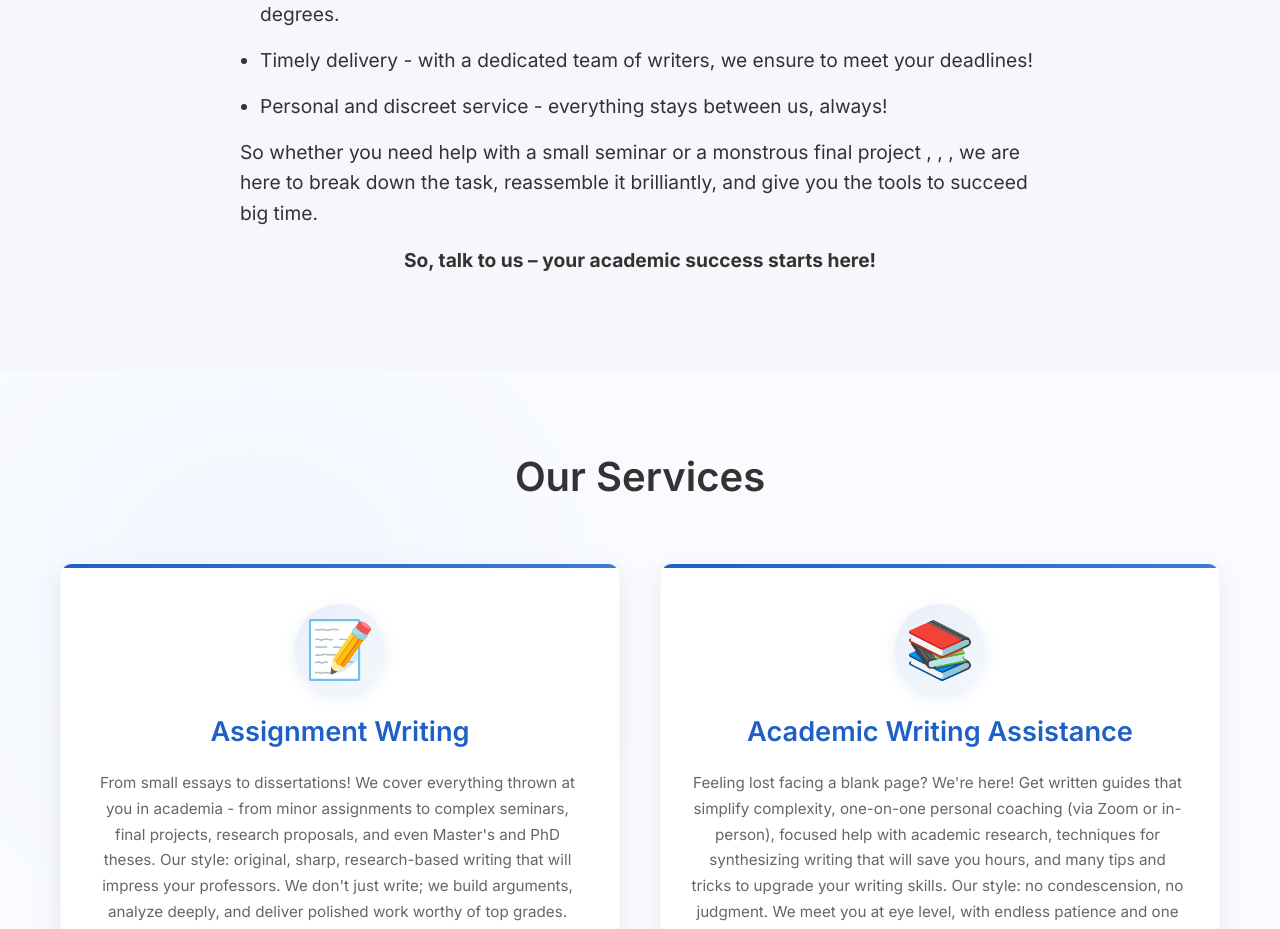
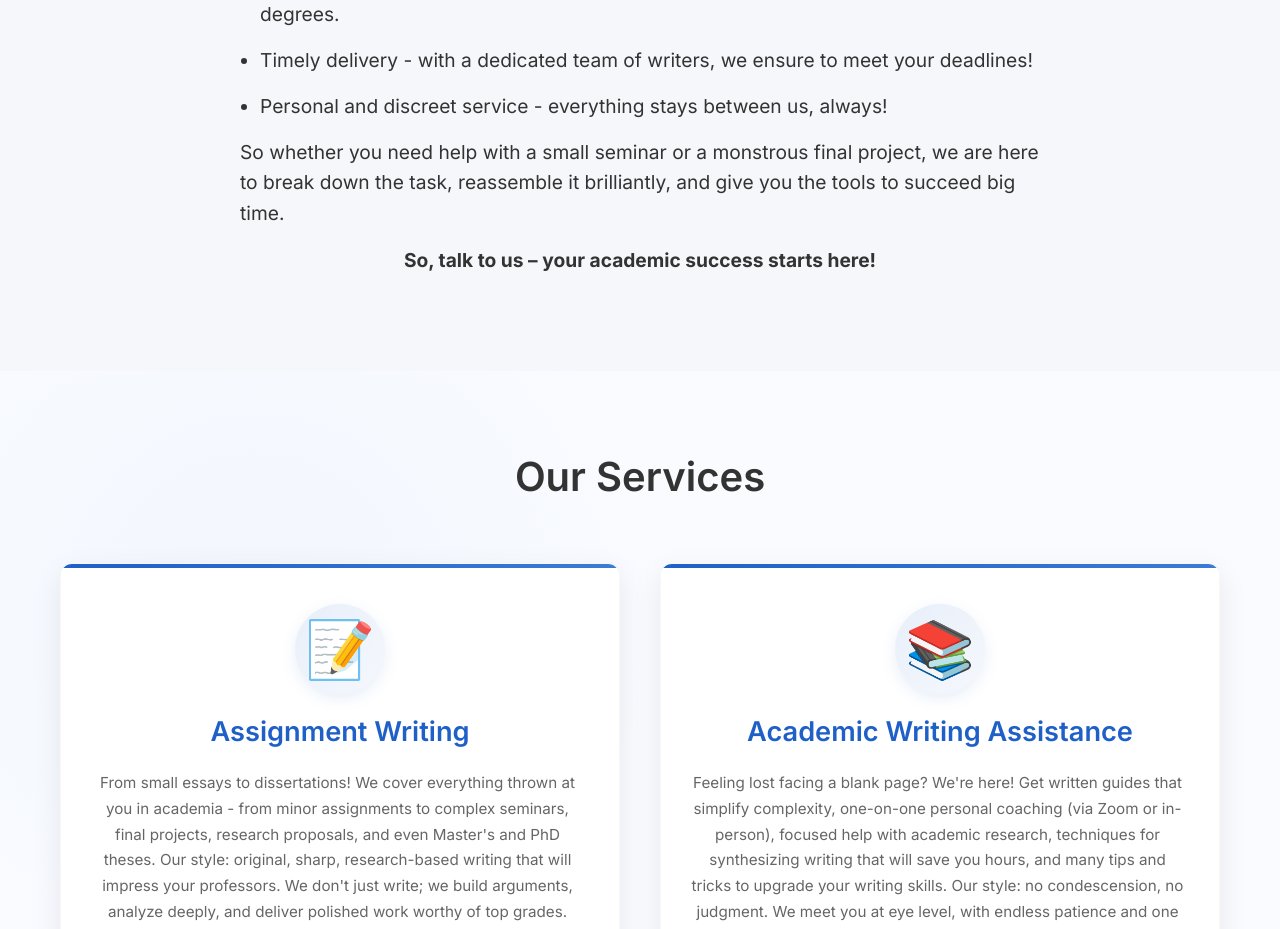
Before and after one commit to YogevBa/EZMark, a React (Vite) app: page / in a window 1280 px wide. Shown: the part 1280-2209 px from the top of the page. Built offline with nearby package versions, Linux system fonts and the light colour scheme.

Commit message:
content fixes

```diff
--- a/src/locales/en.ts
+++ b/src/locales/en.ts
@@ -19,7 +19,7 @@ export const enTranslations = {
       'Timely delivery - with a dedicated team of writers, we ensure to meet your deadlines!',
       'Personal and discreet service - everything stays between us, always!'
     ],
-    contentSummaries:'So whether you need help with a small seminar or a monstrous final project , , , we are here to break down the task, reassemble it brilliantly, and give you the tools to succeed big time.',
+    contentSummaries:'So whether you need help with a small seminar or a monstrous final project, we are here to break down the task, reassemble it brilliantly, and give you the tools to succeed big time.',
     contentCloser:'So, talk to us – your academic success starts here!',
   },
   services: {
--- a/src/locales/he.ts
+++ b/src/locales/he.ts
@@ -10,7 +10,7 @@ export const heTranslations = {
     ctaButton: "השאירו פרטים",
   },
   about: {
-    title: "אודותינו: צריכים עזרה בשדרוג התואר? הגעתם למקום הנכון!",
+    title: "צריכים עזרה בשדרוג התואר? הגעתם למקום הנכון!",
     content:
       "טובעים בחומר? הסמינריון מרגיש כמו משימה בלתי אפשרית? הגעתם למקום הנכון! אנחנו כאן כדי להפוך את החיים האקדמיים שלכם לקלים יותר, חכמים יותר, וכן – אפילו קצת יותר כיפיים. תשכחו מכל מה שידעתם על כתיבה אקדמית אפורה ומשעממת – אנחנו מביאים את ה-A-game שלנו כדי שאתם תביאו את שלכם!",
     contentSubTitle: "למה דווקא אנחנו? כי אנחנו מבינים אתכם ב-360 מעלות:",
@@ -21,7 +21,7 @@ export const heTranslations = {
       "שירות אישי ודיסקרטי - הכל נשאר בינינו - תמיד!",
     ],
     contentSummaries:
-      "אז בין אם אתם צריכים עזרה עם סמינריון קטן או פרויקט גמר מפלצתי , , , אנחנו כאן כדי לפרק את המשימה, להרכיב אותה מחדש בצורה מבריקה, ולתת לכם את הכלים להצליח בגדול.",
+      "אז בין אם אתם צריכים עזרה עם סמינריון קטן או פרויקט גמר מפלצתי, אנחנו כאן כדי לפרק את המשימה, להרכיב אותה מחדש בצורה מבריקה, ולתת לכם את הכלים להצליח בגדול.",
     contentCloser: "יאללה, דברו איתנו – ההצלחה האקדמית שלכם מתחילה כאן!",
   },
   services: {
```
